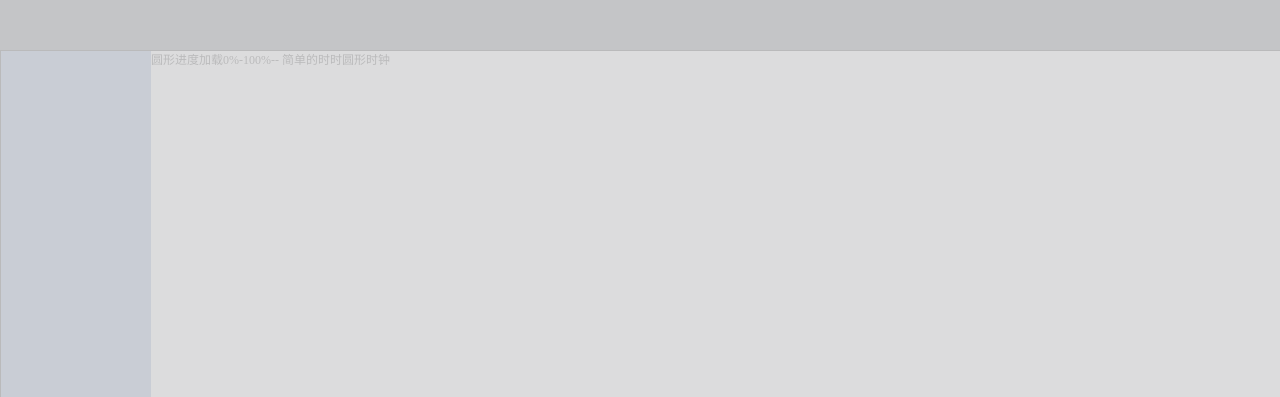
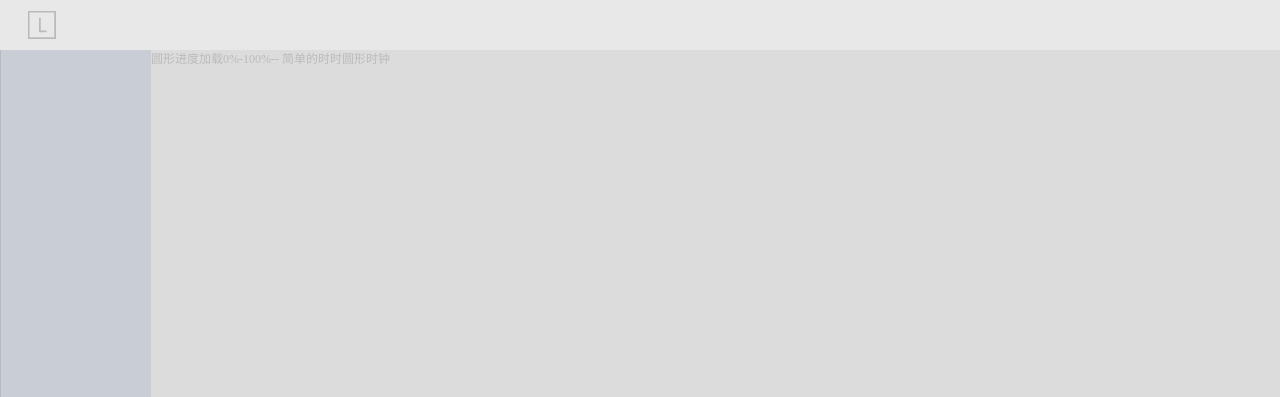
Before and after one commit to lchweb/Web, a plain HTML site: page index.html in a window 1280 px wide. Shown: the top 397 px of the page. Drawn offline with Linux system fonts and the light colour scheme.

Commit message:
更新logo
添加logo img

```diff
--- a/index.html
+++ b/index.html
@@ -18,7 +18,7 @@
 </div>
 	<div class="cantainer">
 		<div class="header">
-			<div class="logo"></div>
+			<div class="logo"><img src="images/l.png"></div>
 			<div class="head-content">
 
 			</div>
--- a/style/index.css
+++ b/style/index.css
@@ -21,7 +21,9 @@ div.mask div.m-content p:first-child{text-align:left;font-size:4em;}
 /*container*/
 div.cantainer{width:100%;margin:0 auto;}
 /*header*/
-div.header{width:100%;height:50px;background-color:#34383c;}
+div.header{width:100%;height:50px;background-color:#e7e7e7;float:left;}
+div.header div.logo{width:64px;height:100%;text-indent:-9999px;background:url(../images/l.png)no-repeat left center;margin-left:2%;float:left;}
+
 
 
 /*main*/
```
Also changed, not shown: images/l.png (added).
